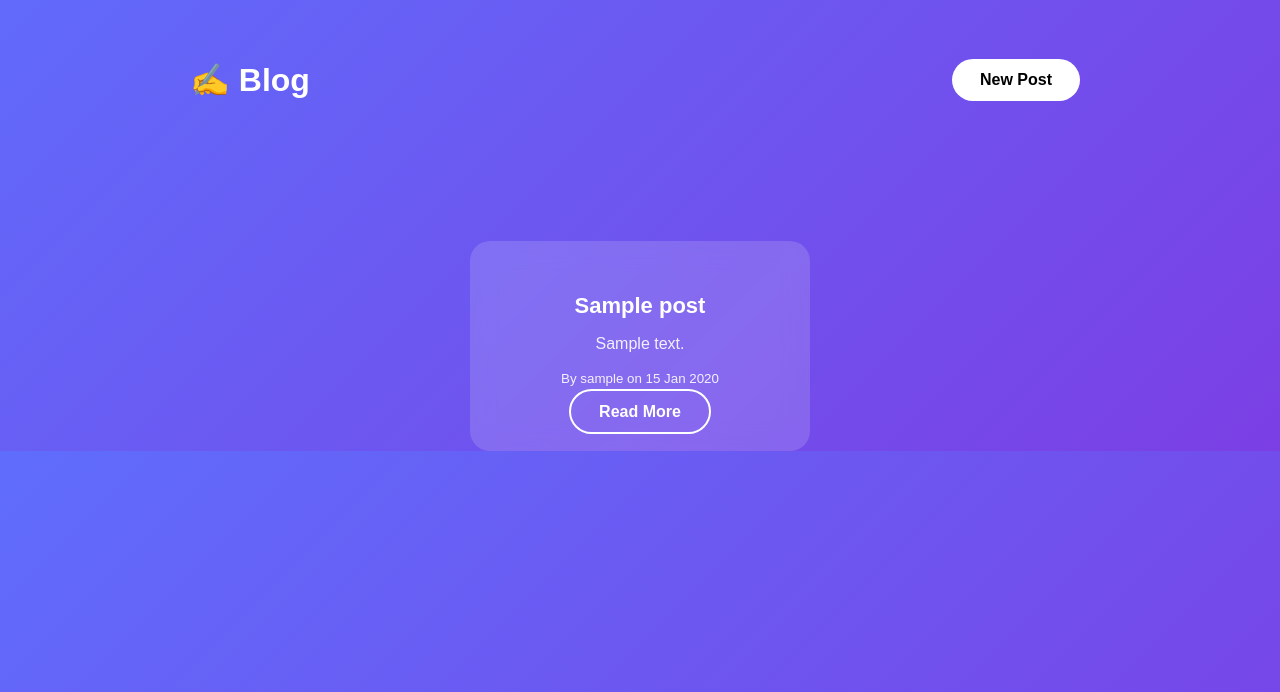
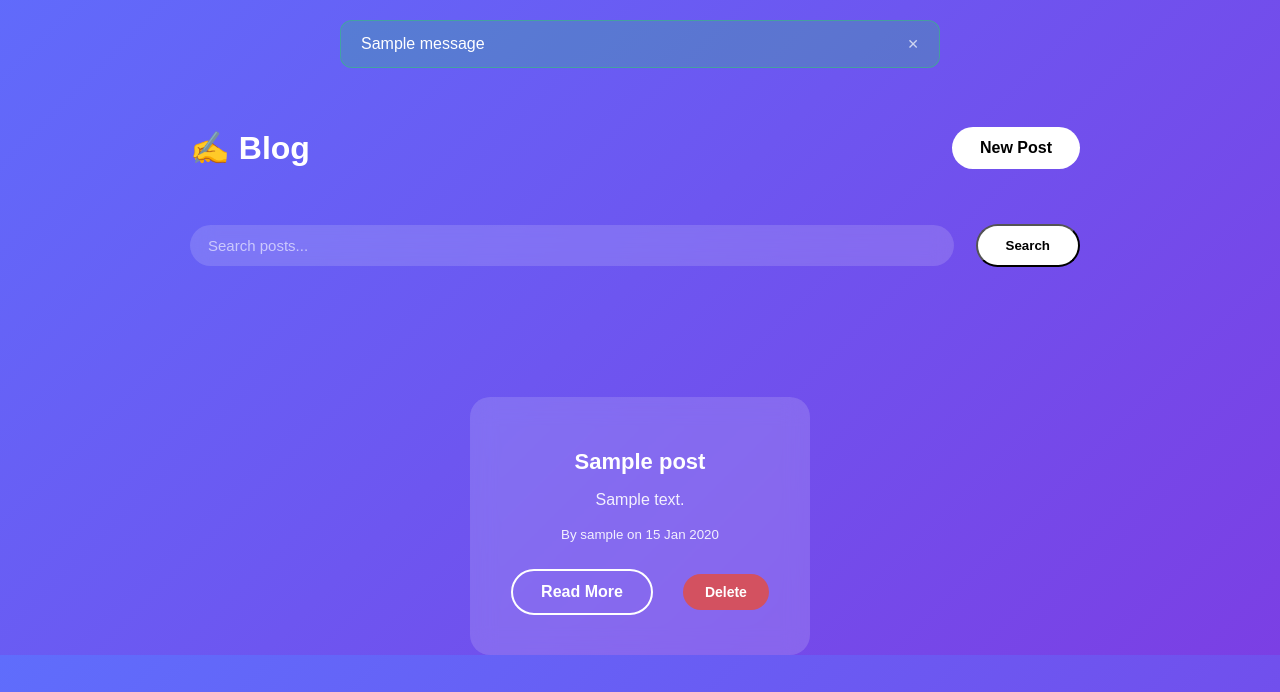
Before and after one commit to rajishan2007-web/StudentHub, a Flask app: page /blog/ in a window 1280 px wide. Shown: the part 108-800 px from the top of the page. Run offline with Flask 3, Linux system fonts and the light colour scheme; a user stored in the database is signed in; tables that the repository leaves empty hold one stand-in row (values such as "Sample post"); one stand-in notice (Sample message) is shown.

Commit message:
Add flash messages, blog search, delete posts, and edit profile features

```diff
--- a/app/routes/blog.py
+++ b/app/routes/blog.py
@@ -1,4 +1,4 @@
-from flask import Blueprint, render_template, request, redirect, url_for
+from flask import Blueprint, render_template, request, redirect, url_for, flash
 from flask_login import login_required, current_user
 from ..models import db, Post
 
@@ -7,8 +7,16 @@ blog = Blueprint("blog", __name__, url_prefix="/blog")
 
 @blog.route('/')
 def list_posts():
-    posts = Post.query.order_by(Post.created_at.desc()).all()
-    return render_template('blog/list.html', posts=posts)
+    query = request.args.get('q', '').strip()
+
+    if query:
+        posts = Post.query.filter(
+            (Post.title.ilike(f'%{query}%')) | (Post.content.ilike(f'%{query}%'))
+        ).order_by(Post.created_at.desc()).all()
+    else:
+        posts = Post.query.order_by(Post.created_at.desc()).all()
+
+    return render_template('blog/list.html', posts=posts, query=query)
 
 
 @blog.route('/new', methods=['GET', 'POST'])
@@ -22,6 +30,7 @@ def new_post():
         db.session.add(post)
         db.session.commit()
 
+        flash('Post published successfully!', 'success')
         return redirect(url_for('blog.list_posts'))
 
     return render_template('blog/new.html')
@@ -31,3 +40,18 @@ def new_post():
 def view_post(post_id):
     post = Post.query.get_or_404(post_id)
     return render_template('blog/view.html', post=post)
+
+
+@blog.route('/<int:post_id>/delete', methods=['POST'])
+@login_required
+def delete_post(post_id):
+    post = Post.query.get_or_404(post_id)
+
+    if post.user_id != current_user.id:
+        flash('You can only delete your own posts.', 'error')
+        return redirect(url_for('blog.list_posts'))
+
+    db.session.delete(post)
+    db.session.commit()
+    flash('Post deleted successfully.', 'success')
+    return redirect(url_for('blog.list_posts'))
--- a/app/static/css/style.css
+++ b/app/static/css/style.css
@@ -223,3 +223,125 @@ body {
     transform: scale(1.02);
     transition: 0.2s;
 }
+
+.flash-container {
+    max-width: 600px;
+    margin: 20px auto 0;
+    padding: 0 20px;
+}
+
+.flash-message {
+    padding: 14px 20px;
+    border-radius: 12px;
+    margin-bottom: 10px;
+    display: flex;
+    justify-content: space-between;
+    align-items: center;
+    animation: slideDown 0.3s ease-out;
+    font-weight: 500;
+}
+
+.flash-success {
+    background: rgba(46, 204, 113, 0.25);
+    border: 1px solid rgba(46, 204, 113, 0.5);
+}
+
+.flash-error {
+    background: rgba(231, 76, 60, 0.25);
+    border: 1px solid rgba(231, 76, 60, 0.5);
+}
+
+.flash-close {
+    cursor: pointer;
+    opacity: 0.7;
+    font-size: 14px;
+    margin-left: 15px;
+}
+
+.flash-close:hover {
+    opacity: 1;
+}
+
+@keyframes slideDown {
+    from { opacity: 0; transform: translateY(-10px); }
+    to { opacity: 1; transform: translateY(0); }
+}
+
+.search-container {
+    max-width: 900px;
+    margin: 25px auto 0;
+    padding: 0 20px;
+}
+
+.search-form {
+    display: flex;
+    gap: 12px;
+    align-items: center;
+}
+
+.search-form input {
+    flex: 1;
+    padding: 12px 18px;
+    border: none;
+    border-radius: 30px;
+    outline: none;
+    font-size: 15px;
+    background: rgba(255, 255, 255, 0.15);
+    backdrop-filter: blur(10px);
+    color: white;
+}
+
+.search-form input::placeholder {
+    color: rgba(255, 255, 255, 0.6);
+}
+
+.search-form input:focus {
+    box-shadow: 0 0 12px rgba(255, 255, 255, 0.4);
+}
+
+.search-results-text {
+    max-width: 900px;
+    margin: 15px auto 0;
+    padding: 0 20px;
+    opacity: 0.85;
+    font-size: 14px;
+}
+
+.btn-danger {
+    background: rgba(231, 76, 60, 0.8);
+    color: white;
+    border: none;
+    padding: 10px 22px;
+    border-radius: 30px;
+    font-weight: bold;
+    cursor: pointer;
+    transition: 0.3s;
+    font-size: 14px;
+}
+
+.btn-danger:hover {
+    background: rgba(231, 76, 60, 1);
+    transform: scale(1.05);
+}
+
+.card-actions {
+    display: flex;
+    gap: 10px;
+    justify-content: center;
+    align-items: center;
+    margin-top: 12px;
+    flex-wrap: wrap;
+}
+
+.post-actions {
+    display: flex;
+    gap: 15px;
+    align-items: center;
+    margin-top: 30px;
+}
+
+.inline-form {
+    display: inline;
+    margin: 0;
+    padding: 0;
+}
--- a/app/templates/base.html
+++ b/app/templates/base.html
@@ -28,6 +28,19 @@
     </div>
 </nav>
 
+    {% with messages = get_flashed_messages(with_categories=true) %}
+        {% if messages %}
+            <div class="flash-container">
+                {% for category, message in messages %}
+                    <div class="flash-message flash-{{ category }}">
+                        {{ message }}
+                        <span class="flash-close" onclick="this.parentElement.remove()">✕</span>
+                    </div>
+                {% endfor %}
+            </div>
+        {% endif %}
+    {% endwith %}
+
     {% block content %}{% endblock %}
 
 </body>
--- a/app/templates/blog/list.html
+++ b/app/templates/blog/list.html
@@ -10,6 +10,22 @@
     {% endif %}
 </div>
 
+<div class="search-container">
+    <form method="GET" action="{{ url_for('blog.list_posts') }}" class="search-form">
+        <input
+            type="text"
+            name="q"
+            placeholder="Search posts..."
+            value="{{ query or '' }}"
+        >
+        <button type="submit" class="btn">Search</button>
+    </form>
+</div>
+
+{% if query %}
+    <p class="search-results-text">Results for "{{ query }}" ({{ posts|length }} found)</p>
+{% endif %}
+
 {% if posts %}
 
     <div class="cards">
@@ -18,14 +34,25 @@
                 <h3>{{ post.title }}</h3>
                 <p>{{ post.content[:120] }}{% if post.content|length > 120 %}...{% endif %}</p>
                 <p><small>By {{ post.author.username }} on {{ post.created_at.strftime('%d %b %Y') }}</small></p>
-                <a href="{{ url_for('blog.view_post', post_id=post.id) }}" class="btn secondary">Read More</a>
+                <div class="card-actions">
+                    <a href="{{ url_for('blog.view_post', post_id=post.id) }}" class="btn secondary">Read More</a>
+                    {% if current_user.is_authenticated and current_user.id == post.user_id %}
+                        <form method="POST" action="{{ url_for('blog.delete_post', post_id=post.id) }}" class="inline-form">
+                            <button type="submit" class="btn btn-danger" onclick="return confirm('Are you sure you want to delete this post?')">Delete</button>
+                        </form>
+                    {% endif %}
+                </div>
             </div>
         {% endfor %}
     </div>
 
 {% else %}
 
-    <p class="empty-message">No posts yet. Be the first to write one!</p>
+    {% if query %}
+        <p class="empty-message">No posts found matching "{{ query }}".</p>
+    {% else %}
+        <p class="empty-message">No posts yet. Be the first to write one!</p>
+    {% endif %}
 
 {% endif %}
 
```
Also changed, not shown: app/routes/auth.py (+20 -3 lines), app/routes/profile.py (+37 -1 lines), app/templates/blog/view.html (+8 -1 lines), app/templates/profile/edit.html (added, +47 -0 lines), app/templates/profile/view.html (+7 -1 lines), README.md.
